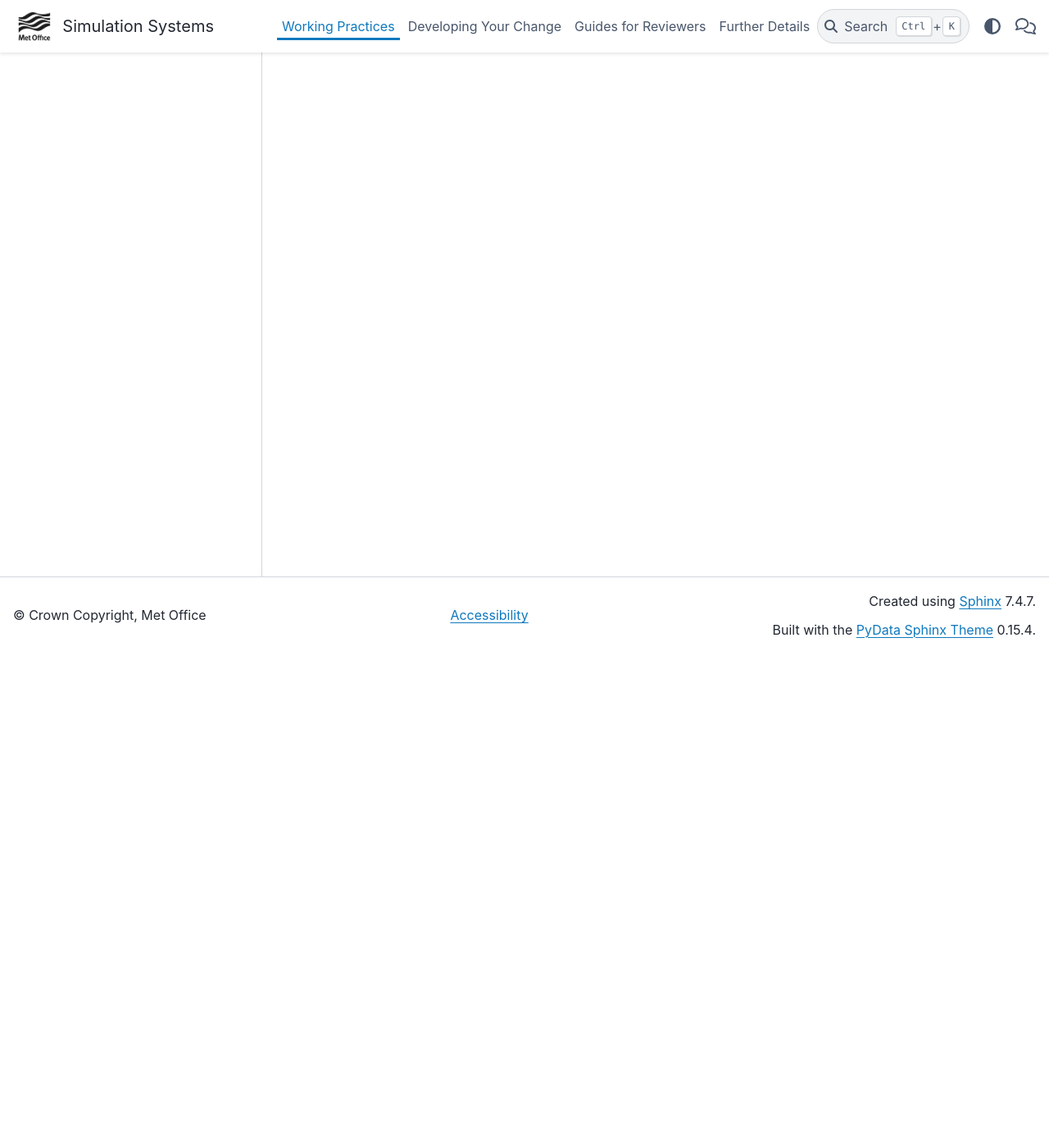
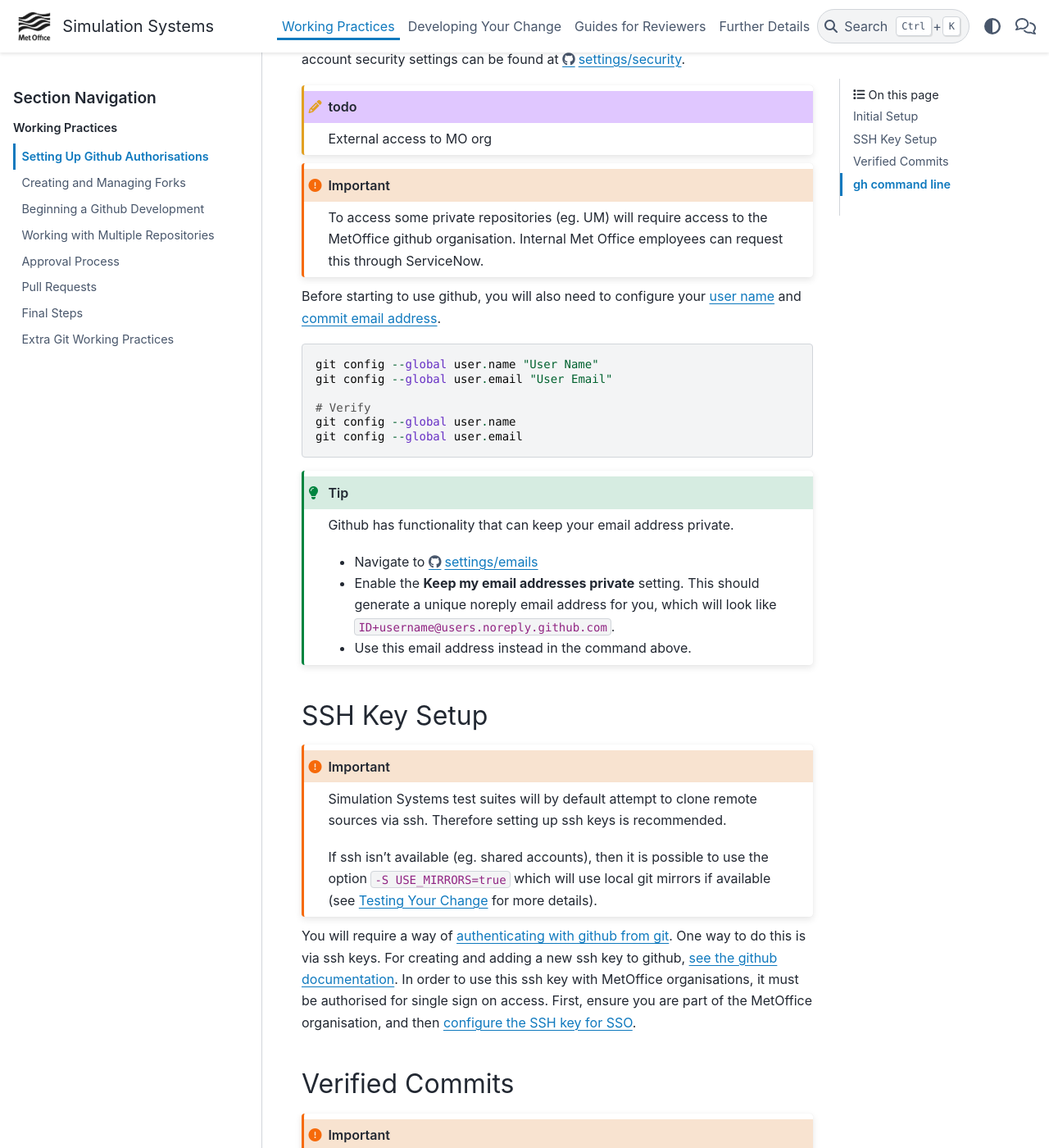
Before and after one commit to MetOffice/simulation-systems, a Sphinx documentation site: the page built from source/WorkingPractices/gh_authorisation.rst, in a window 1280 px wide and 1400 px high, scrolled down 603 px. Shown: the whole window at 82% size. Built offline with Sphinx 7.4.7 and the PyData theme 0.15.4, drawn with Linux system fonts in a browser that asks for light colours; some of the changed text lies outside the part shown.

Commit message:
GitHub authorisations (#450)
Co-authored-by: Jenny Hickson <61183013+jennyhickson@users.noreply.github.com>
Co-authored-by: Mike Hobson <26921912+mike-hobson@users.noreply.github.com>

```diff
--- a/source/WorkingPractices/gh_authorisation.rst
+++ b/source/WorkingPractices/gh_authorisation.rst
@@ -3,10 +3,123 @@
 Setting Up Github Authorisations
 ================================
 
-A brief overview of how to set up authorisations to gh for Sim Sys or links to
-relevant instructions.
+Initial Setup
+-------------
 
-* ssh keys
-* verified commits
-* gh command line
-* Maybe more?
+.. note::
+
+    The topics on this page are all more completely covered in other
+    documentation, which should be used first when finding any issues. Common
+    steps required to begin working with simulation systems repositories are
+    described here however. We will endeavour to provide links to other
+    documentation throughout.
+
+All users looking to interact with the simulation system repositories, will need
+to create a `github account
+<https://docs.github.com/en/get-started/start-your-journey/creating-an-account-on-github>`_.
+Please visit `<https://github.com/signup>`_ to create an account.
+
+`Multi Factor Authentication
+<https://docs.github.com/en/authentication/securing-your-account-with-two-factor-authentication-2fa/configuring-two-factor-authentication>`_
+should also be enabled. This will be a requirement to accesses certain
+repositories, but is encouraged for all users. When signed in, account security
+settings can be found at `<https://github.com/settings/security>`_.
+
+.. admonition:: todo
+
+    External access to MO org
+
+.. important::
+
+    To access some private repositories (eg.
+    UM) will require access to the MetOffice github organisation. Internal Met
+    Office employees can request this through ServiceNow.
+
+Before starting to use github, you will also need to configure your `user name
+<https://docs.github.com/en/get-started/git-basics/setting-your-username-in-git?platform=linux>`_
+and `commit email address
+<https://docs.github.com/en/account-and-profile/how-tos/setting-up-and-managing-your-personal-account-on-github/managing-email-preferences/setting-your-commit-email-address>`_.
+
+.. code-block::
+
+    git config --global user.name "User Name"
+    git config --global user.email "User Email"
+
+    # Verify
+    git config --global user.name
+    git config --global user.email
+
+.. tip::
+
+    Github has functionality that can keep your email address private.
+
+    * Navigate to `<https://github.com/settings/emails>`_
+    * Enable the **Keep my email addresses private** setting. This should
+      generate a unique noreply email address for you, which will look like
+      ``ID+username@users.noreply.github.com``.
+    * Use this email address instead in the command above.
+
+SSH Key Setup
+-------------
+
+.. important::
+
+    Simulation Systems test suites will by default attempt to clone remote
+    sources via ssh. Therefore setting up ssh keys is recommended.
+
+    If ssh isn't available (eg. shared accounts), then it is possible to use the
+    option ``-S USE_MIRRORS=true`` which will use local git mirrors if available
+    (see :ref:`testing` for more details).
+
+You will require a way of `authenticating with github from git
+<https://docs.github.com/en/get-started/git-basics/set-up-git#authenticating-with-github-from-git>`_.
+One way to do this is via ssh keys. For creating and adding a new ssh key to
+github, `see the github documentation
+<https://docs.github.com/en/authentication/connecting-to-github-with-ssh/generating-a-new-ssh-key-and-adding-it-to-the-ssh-agent>`_.
+In order to use this ssh key with MetOffice organisations, it must be authorised
+for single sign on access. First, ensure you are part of the MetOffice
+organisation, and then `configure the SSH key for SSO
+<https://docs.github.com/en/enterprise-cloud@latest/authentication/authenticating-with-single-sign-on/authorizing-an-ssh-key-for-use-with-single-sign-on>`_.
+
+
+Verified Commits
+----------------
+
+.. important::
+
+    Ensure you have setup verified commits before beginning work on a branch
+    that is targetting being merged to main.
+
+    Any branches with unverified commits will require rebasing before review.
+
+Verified (or signed) commits are a way of ensuring the identity of the committer
+by signing the commit with a form of verification key, eg. ssh or gpg.
+Simulation Systems repositories will all be set up to enforce verified commits.
+
+For instructions please see the github documentation on `setting up a
+verification key
+<https://docs.github.com/en/authentication/managing-commit-signature-verification/about-commit-signature-verification>`_.
+If you have setup an ssh key for authenticating, then this can be reused for
+signing.
+
+.. tip::
+
+    Run ``git config --global commit.gpgsign true`` in order to automatically
+    sign each commit.
+
+
+gh command line
+---------------
+
+.. tip::
+
+    The gh command line documentation is available at
+    `<https://cli.github.com/manual/>`_.
+
+The ``gh`` command line is a useful tool for interacting with remote
+repositories. Where appropriate we have given options for performing tasks with
+``gh`` as well as other methods.
+
+To authenticate, run ``gh auth login`` and follow the instructions which will
+involve logging into github via a web browser. See the gh manual (linked above)
+for details of authenticating.
```
Also changed, not shown: source/WorkingPractices/forking.rst (+28 -9 lines).
